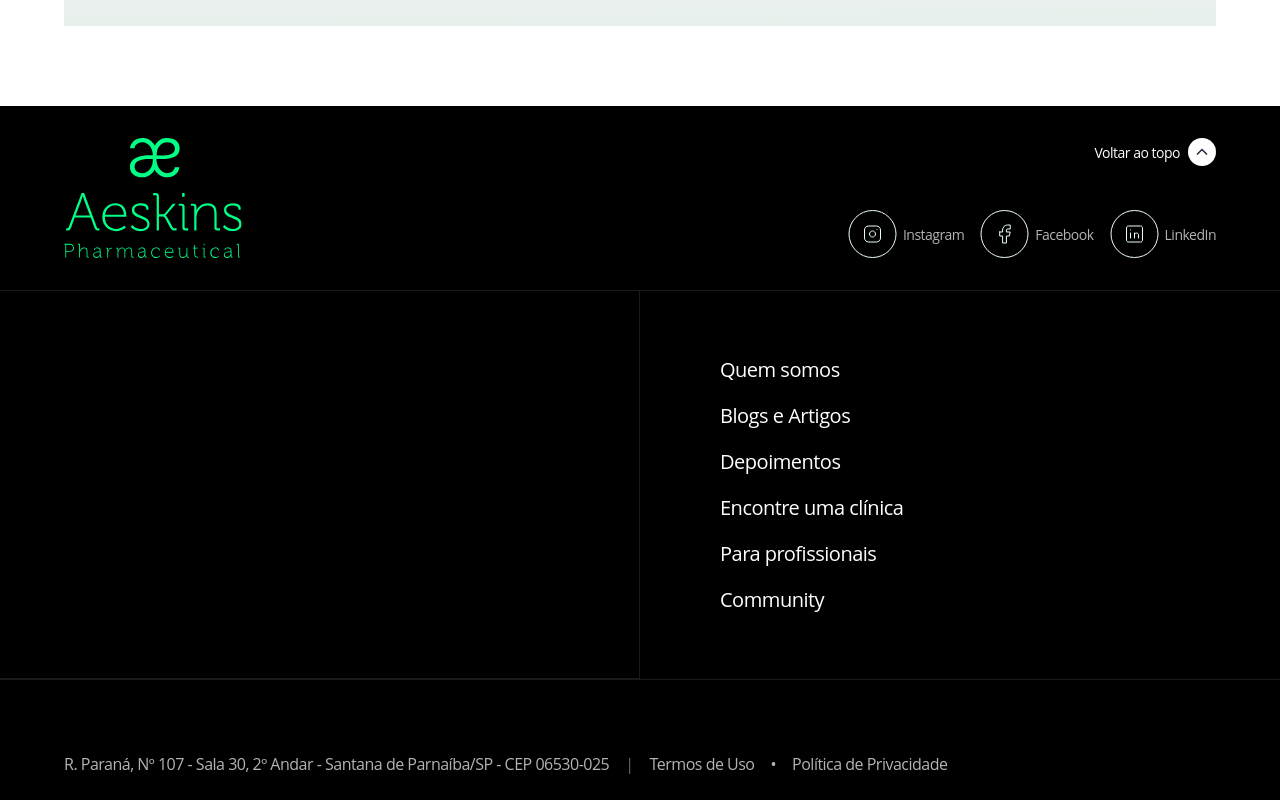
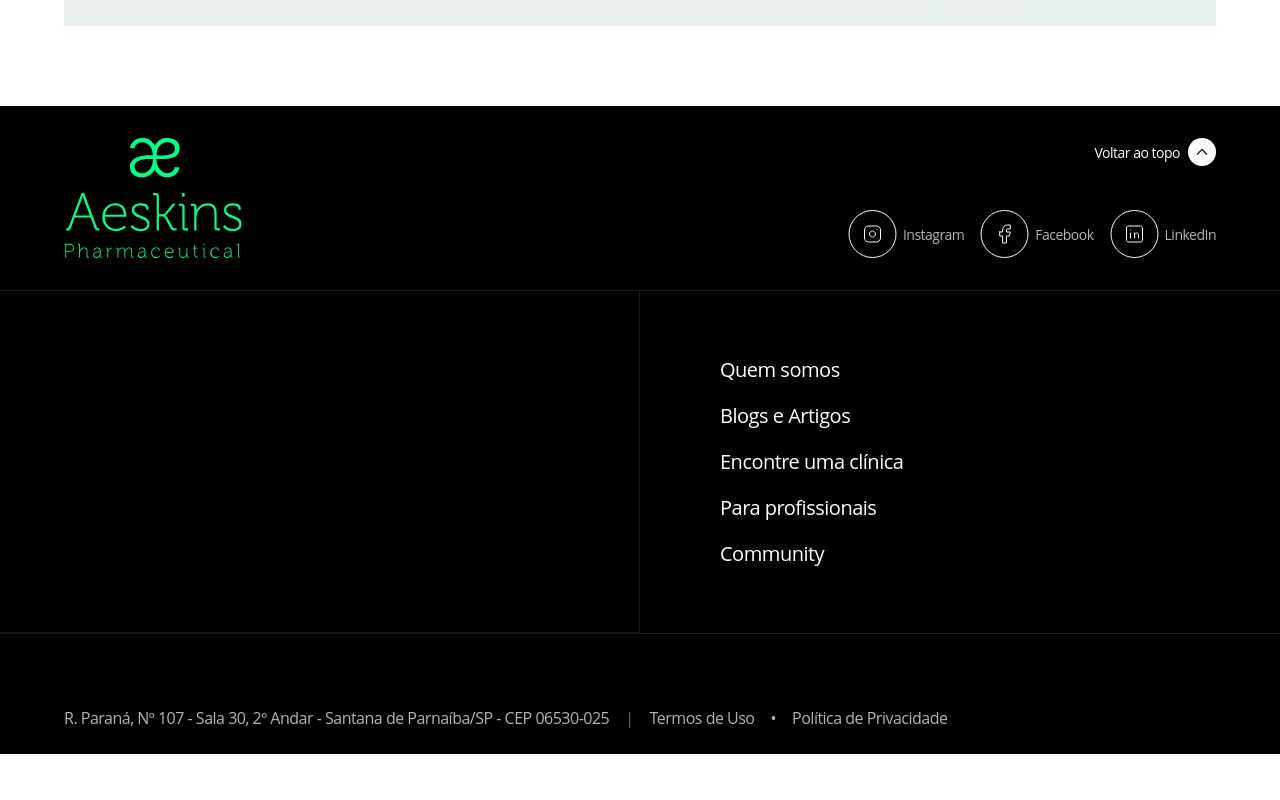
Before and after one commit to mattorresag/aeskins, a Next.js app: page / in a window 1280 px wide. Shown: the part 6071-6871 px from the top of the page. After the commit the page ends 6825 px from the top, so only its background shows below. Built offline with nearby package versions, Linux system fonts and the light colour scheme.

Commit message:
refac: remove depoimentos from footer

```diff
--- a/src/components/Footer/Footer.tsx
+++ b/src/components/Footer/Footer.tsx
@@ -117,13 +117,6 @@ export const Footer = (): JSX.Element => {
                     </p>
                   </a>
                 </Link>
-                <Link href="/quem-somos" passHref>
-                  <a>
-                    <p className="text-[20px] text-white leading-[30px] cursor-pointer">
-                      Depoimentos
-                    </p>
-                  </a>
-                </Link>
                 <Link href="/encontre-uma-clinica" passHref>
                   <a>
                     <p className="text-[20px] text-white leading-[30px] cursor-pointer">
```
